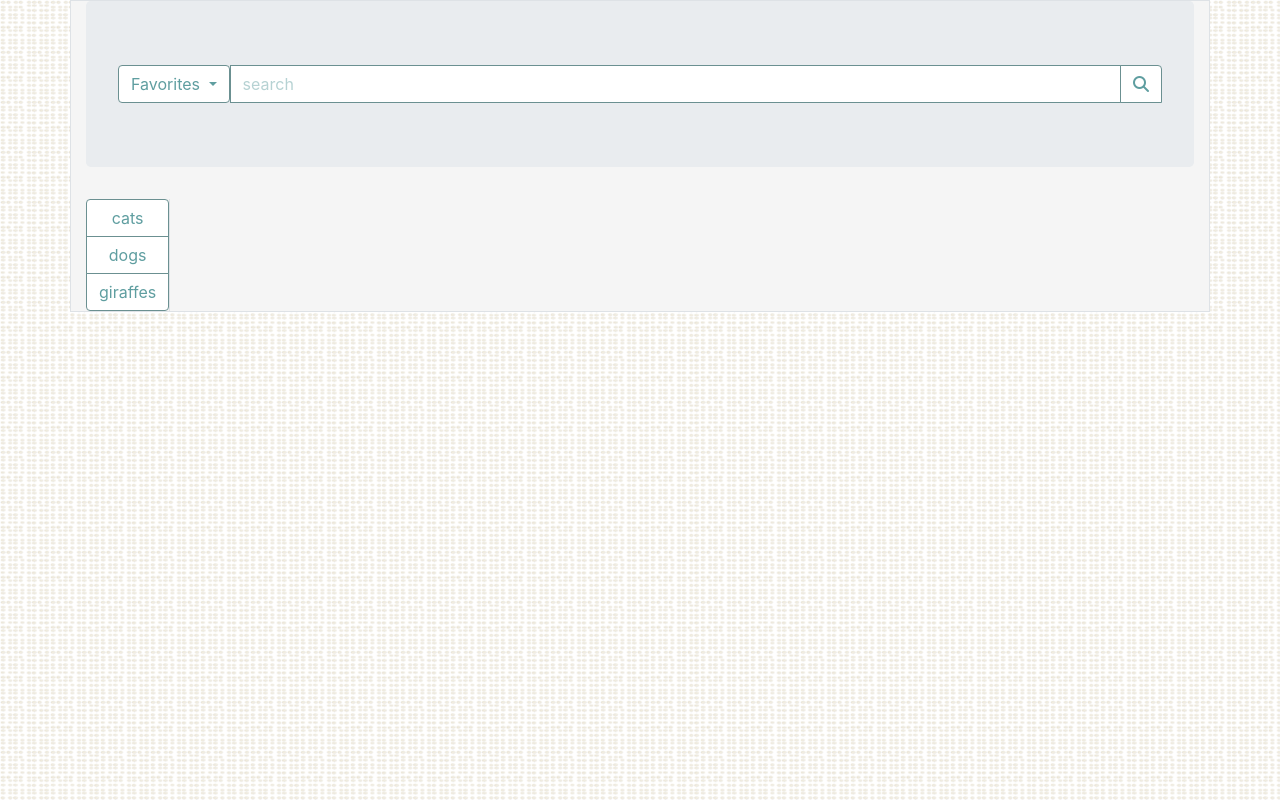
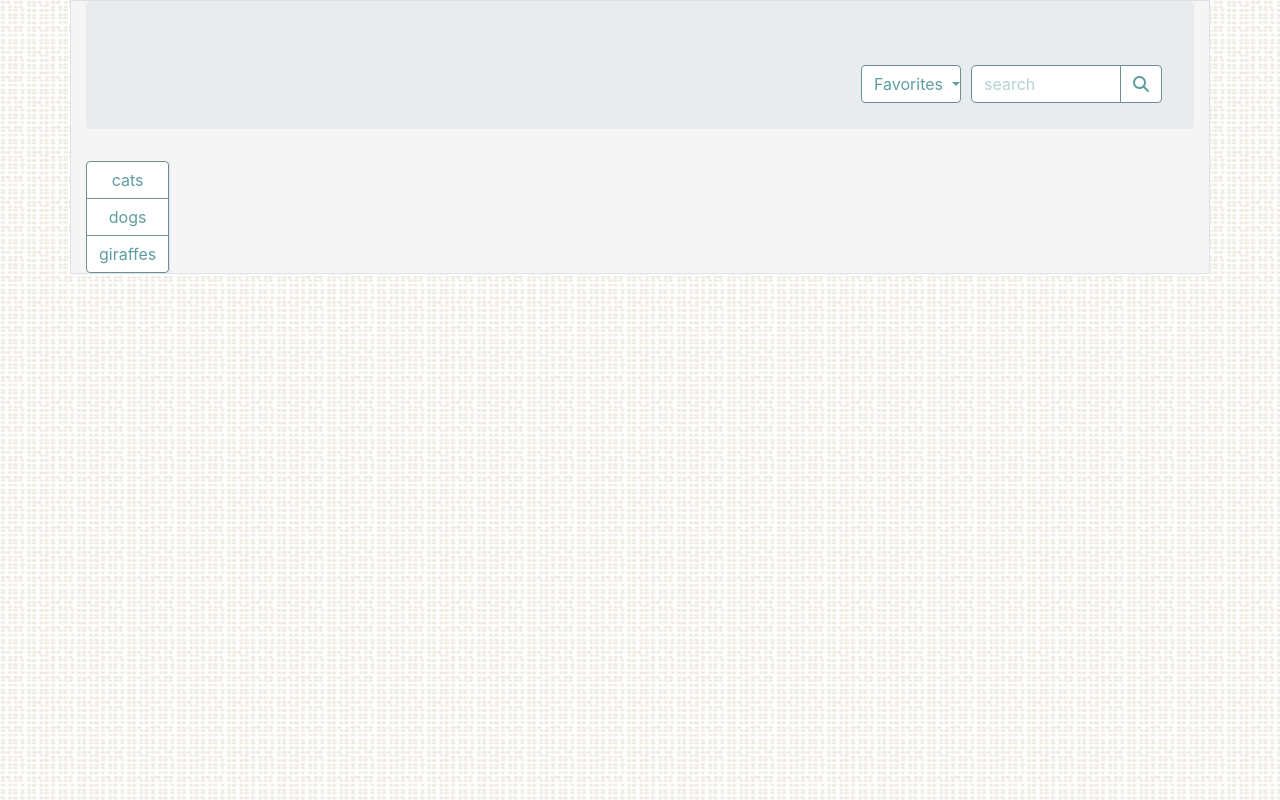
Before and after one commit to bcandyman/GifTastic, a plain HTML site: page index.html in a window 1280 px wide. Drawn offline with nearby package versions, Linux system fonts and the light colour scheme.

Commit message:
Moved search controls from topic buttons.

```diff
--- a/assets/css/style.css
+++ b/assets/css/style.css
@@ -4,6 +4,10 @@
 
 body{
     background-image: url("../images/dynamic-style.png");
+}
+
+form{
+    float: right;
 }
 
 .btn-customize{
@@ -13,6 +17,15 @@ body{
 }
 
 .btn-customize:hover{
+    background-color: cadetblue;
+    color: white;
+}
+
+.btn-favorites-dropdown{
+    max-width: 100px;
+}
+
+.btn-active{
     background-color: cadetblue;
     color: white;
 }
@@ -36,9 +49,11 @@ body{
 
 .input-field-customize{
     border:rgb(107, 144, 145)  1px solid;
+    max-width: 150px;
+    margin-left: 10px;
 }
 
-.form-customize{
-    border-bottom-left-radius: 0px;
-    border-bottom-right-radius: 0px;
+.input-field-customize{
+    border-bottom-left-radius: 5px !important;
+    border-top-left-radius: 5px !important;
 }
```
